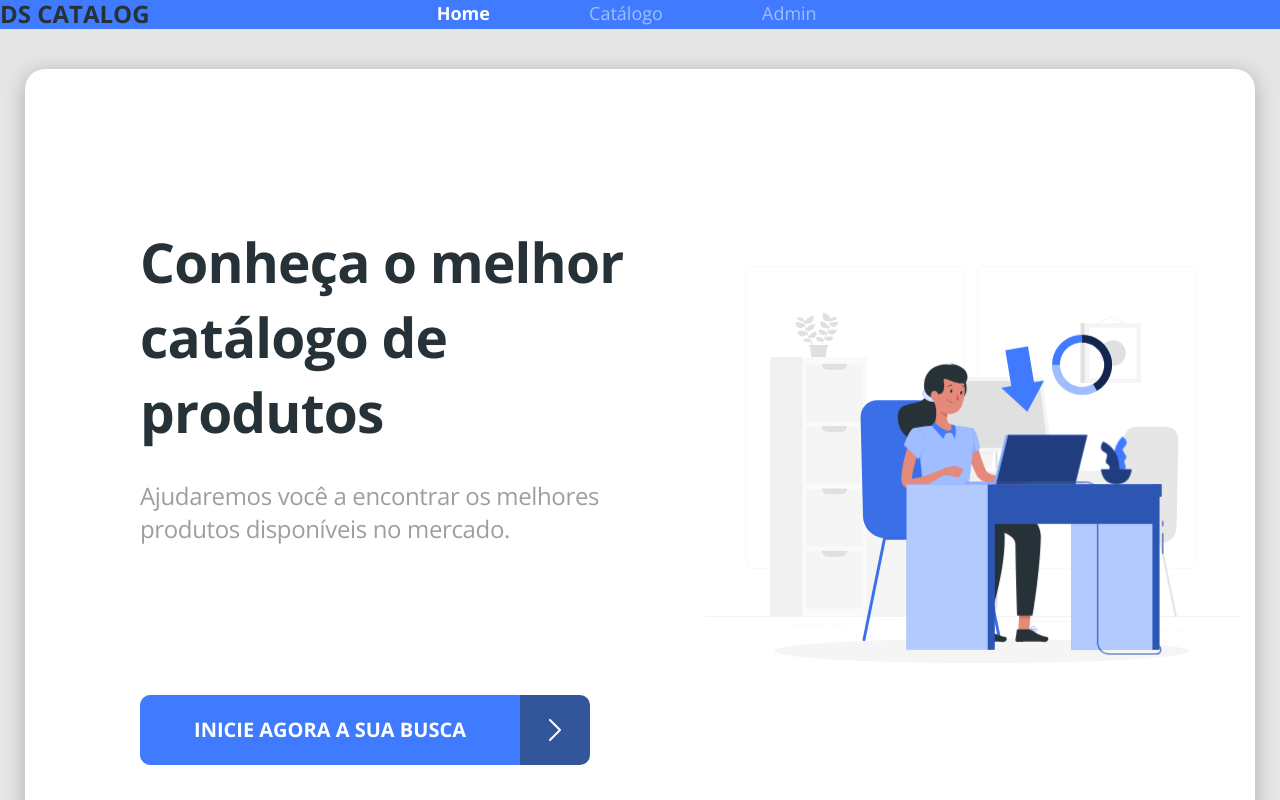
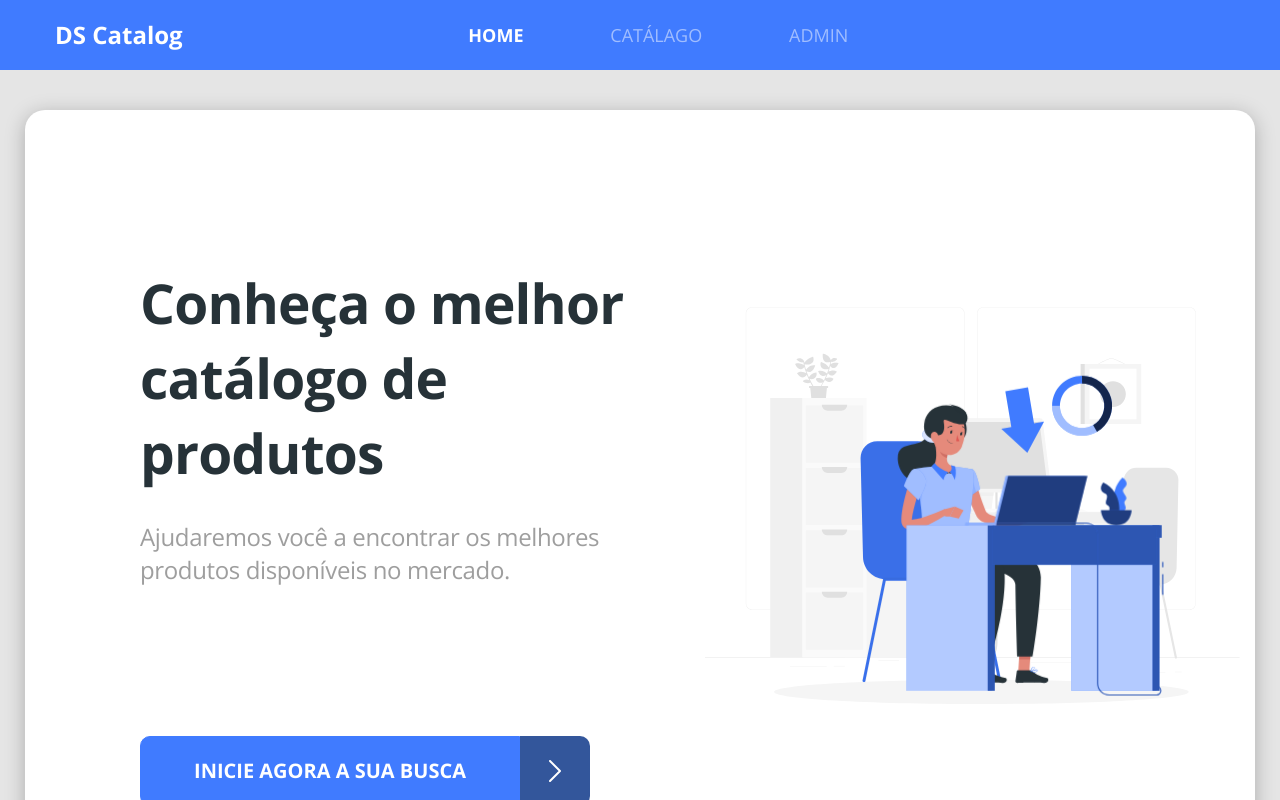
Before and after one commit to lourivalnt/dscatalog-bootcamp, a React (Create React App) app in the folder front-web/: page / in a window 1280 px wide. Shown: the top 800 px of the page. Built offline with nearby package versions, Linux system fonts and the light colour scheme.

Commit message:
Correção index NavBar

```diff
--- a/front-web/src/core/components/Navbar/index.tsx
+++ b/front-web/src/core/components/Navbar/index.tsx
@@ -1,40 +1,22 @@
 import React from 'react';
-import { NavLink, Link } from 'react-router-dom';
-import './styles.scss'
-// import { Container } from './styles';
+import { Link, NavLink } from 'react-router-dom';
+import './styles.scss';
 
-const Navbar: React.FC = () => {
-    return (
-        <nav className="row bg-primary navbar-container" >
+const Navbar = () => (
+  <nav className="row bg-primary main-nav">
     <div className="col-2">
       <Link to="/" className="nav-logo-text">
-                    <h4>DS CATALOG</h4>
+        <h4>DS Catalog</h4>
       </Link>
     </div>
-
     <div className="col-6 offset-2">
       <ul className="main-menu">
-                    <li>
-                        <NavLink to="/" exact activeClassName="active">
-                            Home
-                        </NavLink>
-                    </li>
-                    <li>
-                        <NavLink to="/catalog" activeClassName="active">
-                            Catálogo
-                        </NavLink>
-                    </li>
-                    <li>
-                        <NavLink to="/admin" activeClassName="active">
-                            Admin
-                        </NavLink>
-                    </li>
+        <li><NavLink to="/" activeClassName="active" exact>HOME</NavLink ></li>
+        <li><NavLink to="/catalog" activeClassName="active">CATÁLAGO</NavLink></li>
+        <li><NavLink to="admin" activeClassName="active">ADMIN</NavLink></li>
       </ul>
     </div>
   </nav>
-
-
 );
-}
 
 export default Navbar;
```
Lines whose indentation alone changed are shown as unchanged.
